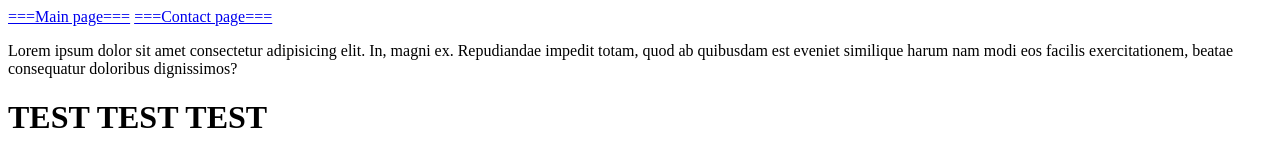
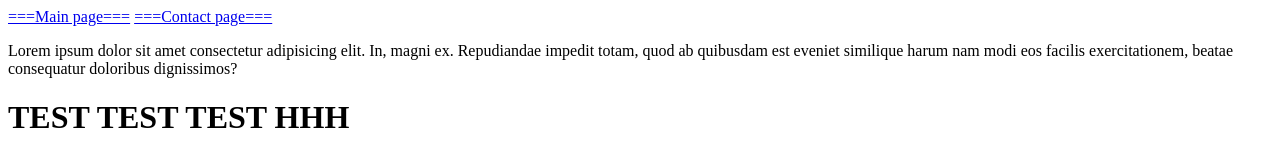
Before and after one commit to Vovanch0/testo-js, a website: page index.html in a window 1280 px wide. Drawn offline with Linux system fonts and the light colour scheme.

Commit message:
Another text

```diff
--- a/index.html
+++ b/index.html
@@ -13,6 +13,6 @@
     <p>
         Lorem ipsum dolor sit amet consectetur adipisicing elit. In, magni ex. Repudiandae impedit totam, quod ab quibusdam est eveniet similique harum nam modi eos facilis exercitationem, beatae consequatur doloribus dignissimos?
     </p>
-<h1>TEST TEST TEST</h1>
+<h1>TEST TEST TEST HHH</h1>
 </body>
 </html>
```
